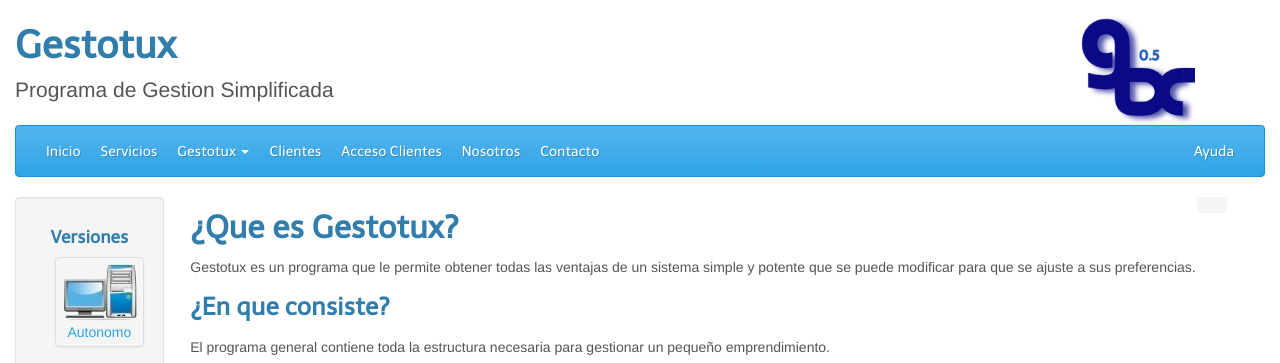
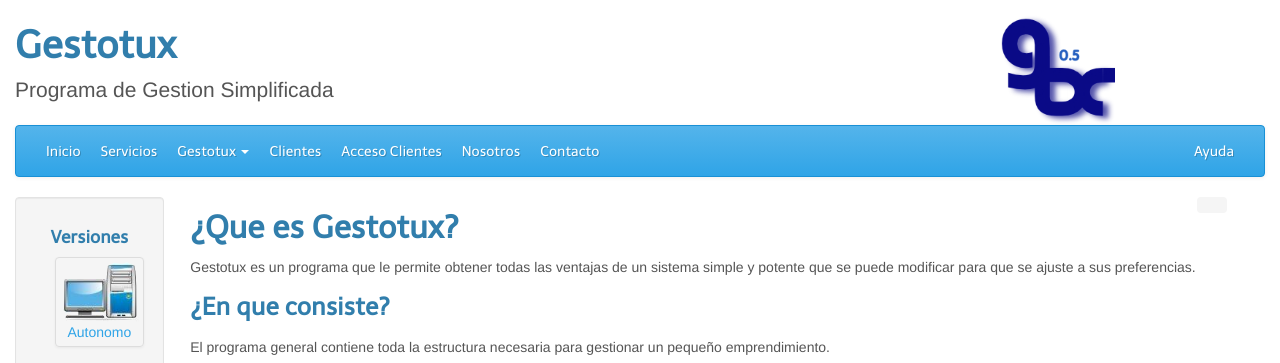
Before and after one commit to tranfuga25s/trsis, a CakePHP app: the page made by app/View/Pages/home.ctp in a window 1280 px wide. Shown: the top 363 px of the page. Run offline with PHP 8.4 and a stand-in for CakePHP, Linux system fonts and the light colour scheme; the template is opened without the code that fills it, so the values that code supplies are empty; some libraries are stand-ins or nearby versions; some web fonts are replaced.

Commit message:
Mejorada cabecera

```diff
--- a/app/View/Layouts/default.ctp
+++ b/app/View/Layouts/default.ctp
@@ -22,7 +22,7 @@
       <h1>Gestotux</h1>
       <p class="lead">Programa de Gestion Simplificada</p>
     </div>
-    <div class="span9">
+    <div class="span8">
       <div class="pull-right"><?php echo $this->Html->image( 'cabecera.png', array( 'id' => 'cabecera' ) ); ?></div>
     </div>
   </div>
```
